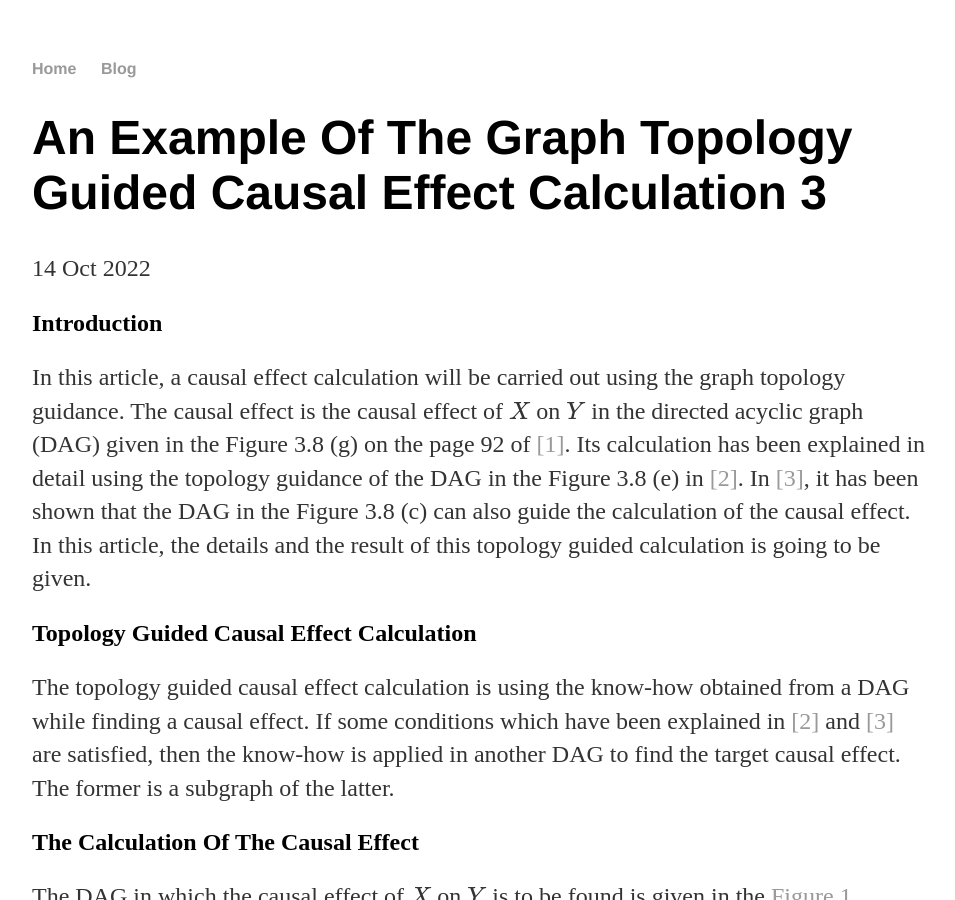
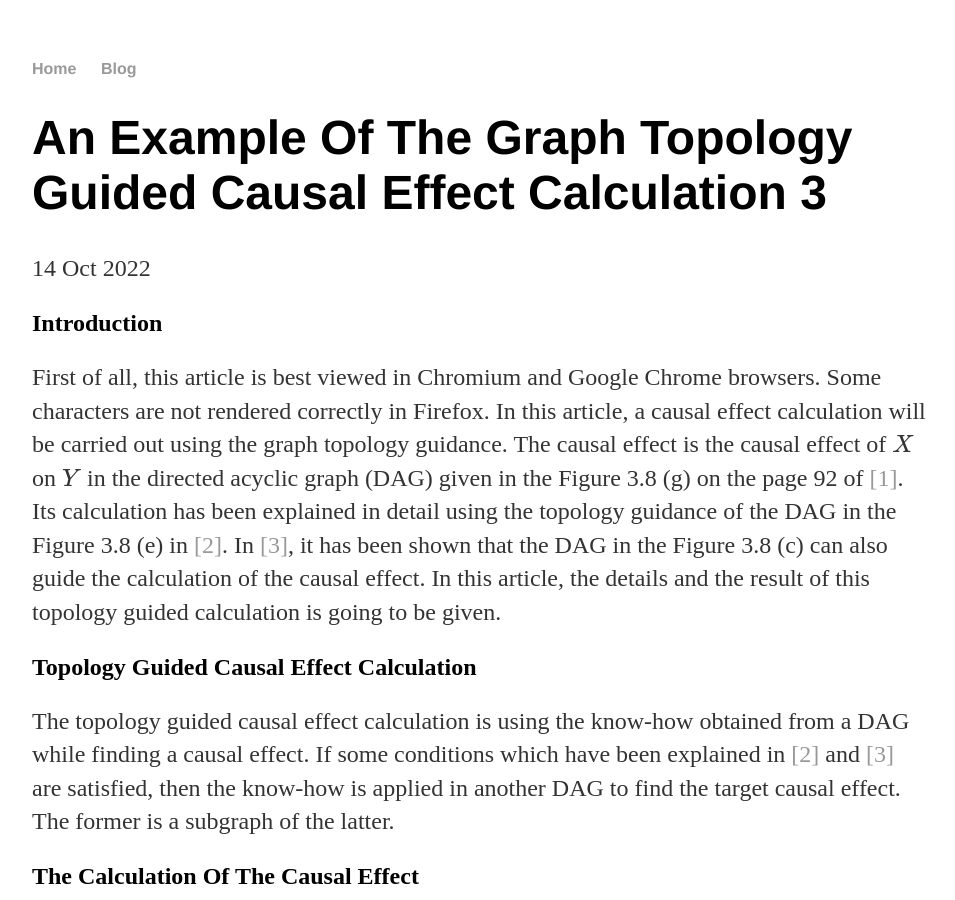
Before and after one commit to SaffetGokcenSen/saffetgokcensen.github.io, a Jekyll site: the page built from _posts/2022-10-14-an-example-of-the-graph-topology-guided-causal-effect-calculation-3.md, in a window 1280 px wide and 900 px high. Shown: the whole window, without its empty margins (160-1115 px from the left). Built offline with Jekyll 4.4.1, drawn with Linux system fonts in a browser that asks for light colours.

Commit message:
Browser related notification

```diff
--- a/_posts/2022-10-14-an-example-of-the-graph-topology-guided-causal-effect-calculation-3.md
+++ b/_posts/2022-10-14-an-example-of-the-graph-topology-guided-causal-effect-calculation-3.md
@@ -6,7 +6,7 @@ title: An Example Of The Graph Topology Guided Causal Effect Calculation 3
 
 ## Introduction
 
-In this article, a causal effect calculation will be carried out using the graph topology guidance. The causal effect is the causal effect of $X$ on $Y$ in the directed acyclic graph (DAG) given in the Figure 3.8 (g) on the page 92 of <a href="#Pearl">[1]</a>. Its calculation has been explained in detail using the topology guidance of the DAG in the Figure 3.8 (e) in <a href="#myBlog">[2]</a>. In <a href="#myBlog2">[3]</a>, it has been shown that the DAG in the Figure 3.8 (c) can also guide the calculation of the causal effect. In this article, the details and the result of this topology guided calculation is going to be given.
+First of all, this article is best viewed in Chromium and Google Chrome browsers. Some characters are not rendered correctly in Firefox. In this article, a causal effect calculation will be carried out using the graph topology guidance. The causal effect is the causal effect of $X$ on $Y$ in the directed acyclic graph (DAG) given in the Figure 3.8 (g) on the page 92 of <a href="#Pearl">[1]</a>. Its calculation has been explained in detail using the topology guidance of the DAG in the Figure 3.8 (e) in <a href="#myBlog">[2]</a>. In <a href="#myBlog2">[3]</a>, it has been shown that the DAG in the Figure 3.8 (c) can also guide the calculation of the causal effect. In this article, the details and the result of this topology guided calculation is going to be given.
 
 ## Topology Guided Causal Effect Calculation
 
```
